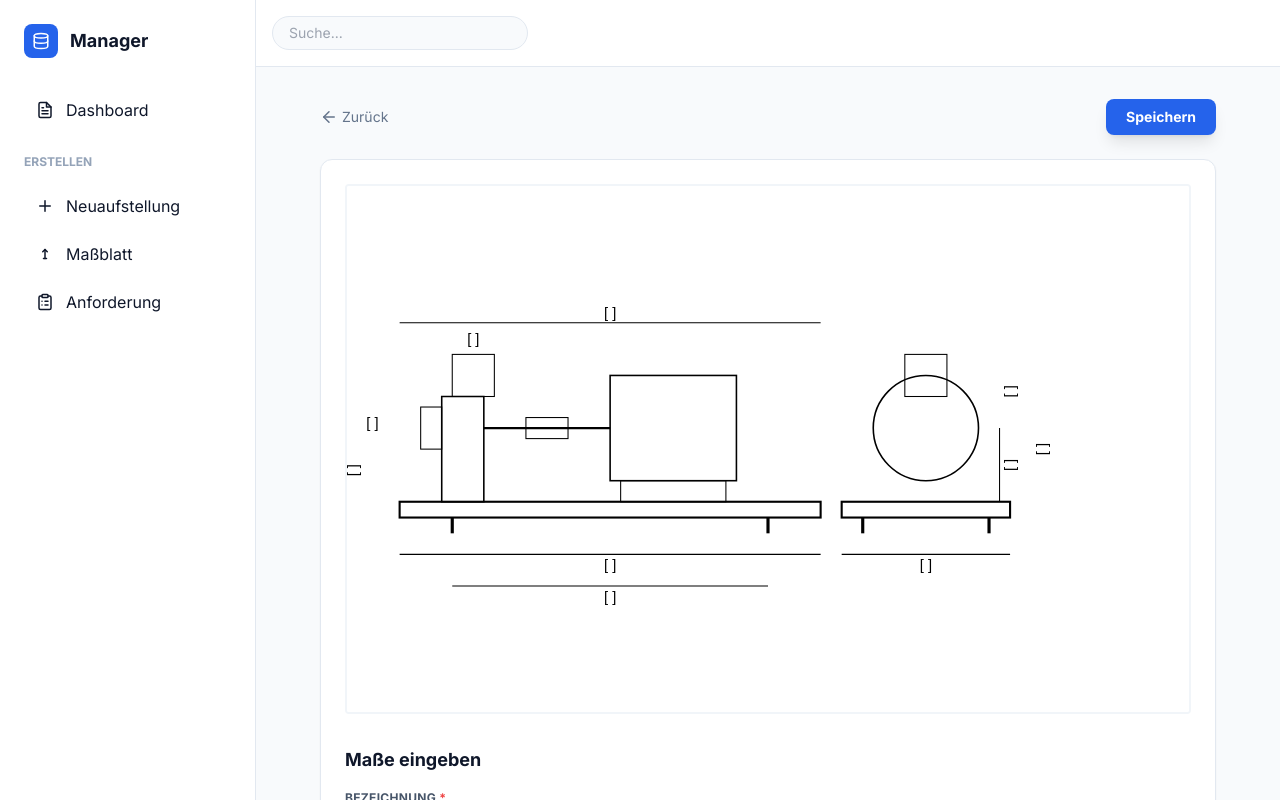
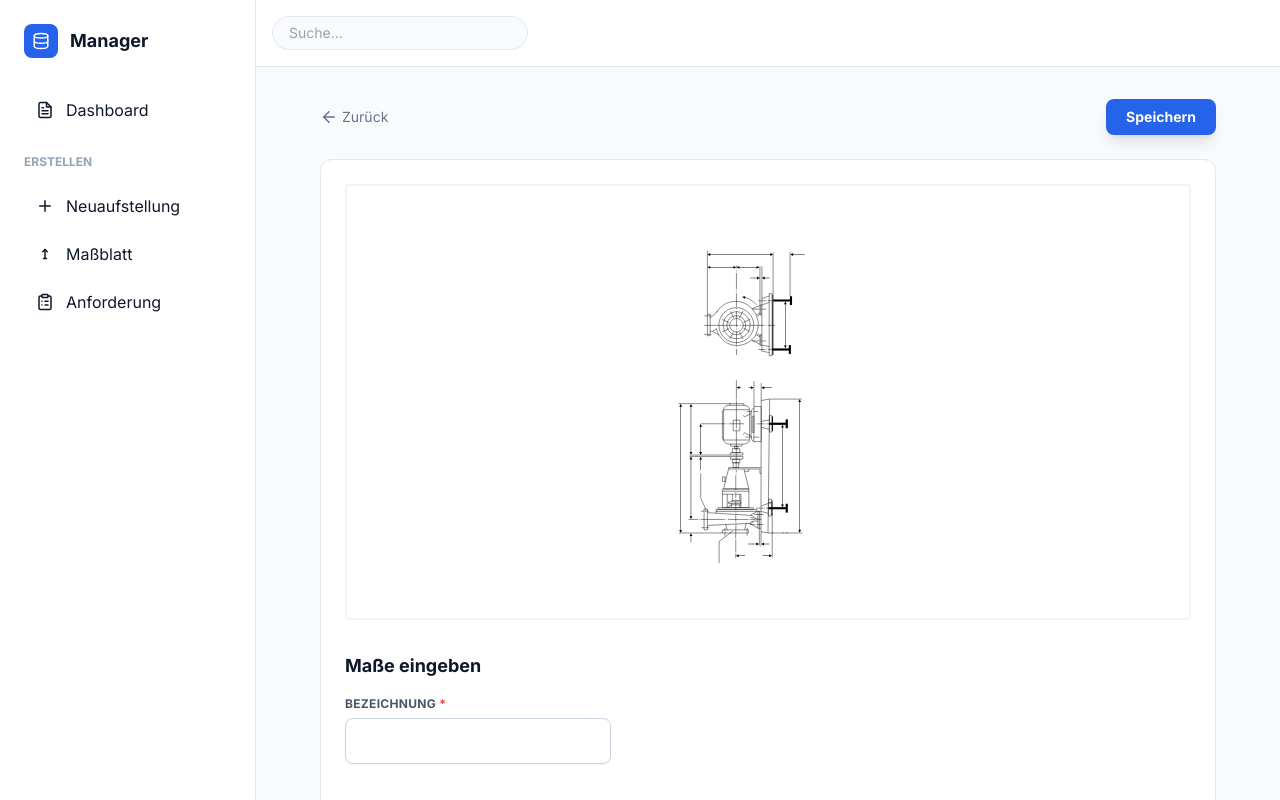
Before and after one commit to charalampos1/webappdocs, a React (Vite) app: page / in a window 1280 px wide. Both pictures are taken after a click on the button "Maßblatt". Built offline with nearby package versions, Linux system fonts and the light colour scheme; the HTML template or start-up script is replaced by a standard one.

Commit message:
Refactor Forms component with new input fields

```diff
--- a/src/components/Forms.jsx
+++ b/src/components/Forms.jsx
@@ -3,7 +3,7 @@ import { InputField, CheckboxField, CollapsibleSection } from './UI';
 import { calculateNut } from '../utils/helpers';
 import { Icons } from './Icons';
 
-// Konstanten für Pumpenklassen
+// --- KONSTANTEN FÜR AUSWAHLLISTEN ---
 export const PUMP_CLASSES = {
     1: { label: "Klasse 1: Chemienormpumpe (ISO 2858)", fields: ["impellerType", "sealType"] },
     2: { label: "Klasse 2: Magnetkupplungspumpe", fields: ["magnetPower", "containmentShell"] },
@@ -14,41 +14,16 @@ export const PUMP_CLASSES = {
     7: { label: "Klasse 7: Dosierpumpe", fields: ["diaphragmMaterial", "dosingRate"] }
 };
 
-const TechnicalSVG = ({ data }) => {
-    const dim = (val) => val ? `${val}` : "[   ]";
-    const txtStyle = { fontSize: "14px", fill: "#000", fontFamily: "Arial, sans-serif", textAnchor: "middle" };
-    const lineStyle = { stroke: "#000", strokeWidth: "1" };
+const HERSTELLER_LIST = ["RICHTER", "KSB", "Klaus Union", "Flowserve", "Allweiler", "Netzsch"];
+const DICHTUNG_LIST = ["Gleitringdichtung", "Packung", "Magnetkupplung", "Spalttopfmotor"];
+const ZONE_LIST = ["II 1G", "II 2G", "II 3G", "Keine"];
 
-    return (
-        <svg viewBox="0 0 800 500" className="w-full h-full select-none bg-white" style={{minHeight: '400px'}}>
-            <g transform="translate(50, 50)">
-                <rect x="0" y="250" width="400" height="15" fill="none" stroke="black" strokeWidth="2" />
-                <line x1="50" y1="265" x2="50" y2="280" stroke="black" strokeWidth="3" /><line x1="350" y1="265" x2="350" y2="280" stroke="black" strokeWidth="3" />
-                <path d="M 40 250 L 40 150 L 80 150 L 80 250 Z" fill="none" stroke="black" strokeWidth="1.5" /><rect x="20" y="160" width="20" height="40" fill="none" stroke="black" /><rect x="50" y="110" width="40" height="40" fill="none" stroke="black" />
-                <rect x="200" y="130" width="120" height="100" fill="none" stroke="black" strokeWidth="1.5" /><rect x="210" y="230" width="100" height="20" fill="none" stroke="black" /><line x1="80" y1="180" x2="200" y2="180" stroke="black" strokeWidth="2" /><rect x="120" y="170" width="40" height="20" fill="none" stroke="black" />
-                <line x1="0" y1="80" x2="400" y2="80" {...lineStyle} /><text x="200" y="75" {...txtStyle}>{dim(data.l_total)}</text>
-                <line x1="0" y1="300" x2="400" y2="300" {...lineStyle} /><text x="200" y="315" {...txtStyle}>{dim(data.l_base)}</text>
-                <line x1="50" y1="330" x2="350" y2="330" {...lineStyle} /><text x="200" y="345" {...txtStyle}>{dim(data.l_mount)}</text>
-                <text x="-20" y="180" {...txtStyle} textAnchor="end">{dim(data.dn_suc)}</text><text x="70" y="100" {...txtStyle}>{dim(data.dn_dis)}</text>
-                <text x="-40" y="220" {...txtStyle} transform="rotate(-90, -40, 220)">{dim(data.h_center)}</text>
-            </g>
-            <g transform="translate(550, 50)">
-                <rect x="-80" y="250" width="160" height="15" fill="none" stroke="black" strokeWidth="2" />
-                <line x1="-60" y1="265" x2="-60" y2="280" stroke="black" strokeWidth="3" /><line x1="60" y1="265" x2="60" y2="280" stroke="black" strokeWidth="3" />
-                <circle cx="0" cy="180" r="50" fill="none" stroke="black" strokeWidth="1.5" /><rect x="-20" y="110" width="40" height="40" fill="none" stroke="black" />
-                <line x1="-80" y1="300" x2="80" y2="300" {...lineStyle} /><text x="0" y="315" {...txtStyle}>{dim(data.w_base)}</text>
-                <text x="115" y="200" {...txtStyle} transform="rotate(-90, 115, 200)">{dim(data.h_total)}</text>
-                <text x="85" y="145" {...txtStyle} transform="rotate(-90, 85, 145)">{dim(data.h_flange)}</text>
-                <line x1="70" y1="180" x2="70" y2="250" {...lineStyle} /><text x="85" y="215" {...txtStyle} transform="rotate(-90, 85, 215)">{dim(data.h_center2 || data.h_center)}</text>
-            </g>
-        </svg>
-    );
-};
-
+// --- FORMULAR 1: NEUAUFSTELLUNG ---
 export const MachineDataForm = ({ data, onChange }) => {
     const handleFieldChange = (e) => {
         const { name, value } = e.target;
         const newData = { ...data, [name]: value };
+        // Automatische Nut-Berechnung bei Wellenänderung
         if(name === 'durchmesser_pumpe') newData.nut = calculateNut(value);
         if(name === 'durchmesser_motor') newData.nut_motor = calculateNut(value);
         onChange(newData);
@@ -58,25 +33,35 @@ export const MachineDataForm = ({ data, onChange }) => {
         <div className="animate-in pb-24">
             <CollapsibleSection title="Allgemeine Informationen">
                 <div className="grid grid-cols-1 md:grid-cols-2 gap-4">
-                    <InputField label="Werk" name="werk" value={data.werk} onChange={handleFieldChange} />
+                    <InputField label="Werk" name="werk" value={data.werk} onChange={handleFieldChange} placeholder="z.B. Clariant" />
                     <InputField label="Anlage" name="anlage" value={data.anlage} onChange={handleFieldChange} />
                     <InputField label="Position" name="position" value={data.position} onChange={handleFieldChange} />
                     <InputField label="Technischer Platz" name="tech_platz" value={data.tech_platz} onChange={handleFieldChange} />
                 </div>
             </CollapsibleSection>
 
+            <CollapsibleSection title="Ansprechpartner">
+                <div className="grid grid-cols-1 md:grid-cols-3 gap-4">
+                    <InputField label="Betriebsingenieur" name="betriebsingenieur" value={data.betriebsingenieur} onChange={handleFieldChange} />
+                    <InputField label="Sachbearbeiter (Ync)" name="ync_bearbeiter" value={data.ync_bearbeiter} onChange={handleFieldChange} />
+                    <InputField label="E-Mail" name="mail" value={data.mail} onChange={handleFieldChange} />
+                </div>
+            </CollapsibleSection>
+
             <CollapsibleSection title="Pumpendaten">
                 <div className="grid grid-cols-1 md:grid-cols-3 gap-4">
                     <InputField label="Pumpen-Nr." name="nummer_pumpe" value={data.nummer_pumpe} onChange={handleFieldChange} required />
-                    <InputField label="Hersteller" name="hersteller" value={data.hersteller} onChange={handleFieldChange} list={["RICHTER", "KSB", "Klaus Union"]} />
+                    <InputField label="Hersteller" name="hersteller" value={data.hersteller} onChange={handleFieldChange} list={HERSTELLER_LIST} />
+                    <InputField label="Pumpentyp" name="typ" value={data.typ} onChange={handleFieldChange} />
                     <InputField label="Wellendurchmesser [mm]" name="durchmesser_pumpe" value={data.durchmesser_pumpe} onChange={handleFieldChange} />
                     <InputField label="Nut [mm]" name="nut" value={data.nut} onChange={handleFieldChange} placeholder="Auto" />
-                    <InputField label="Wellenabdichtung" name="dichtung_pumpe" value={data.dichtung_pumpe} onChange={handleFieldChange} list={["Packung", "Gleitringdichtung", "hermetisch"]} />
+                    <InputField label="Wellenabdichtung" name="dichtung_pumpe" value={data.dichtung_pumpe} onChange={handleFieldChange} list={DICHTUNG_LIST} />
                 </div>
-                <div className="md:col-span-3 mt-4 pt-4 border-t border-slate-100 grid grid-cols-1 md:grid-cols-3 gap-4">
+                <div className="grid grid-cols-1 md:grid-cols-3 gap-4 mt-6 pt-4 border-t border-slate-100">
                     <div className="md:col-span-3 text-xs font-bold text-slate-400 uppercase">ATEX - Pumpe</div>
-                    <InputField label="Zone" name="zone" value={data.zone} onChange={handleFieldChange} list={["II1G", "II2G"]} />
+                    <InputField label="Zone" name="zone" value={data.zone} onChange={handleFieldChange} list={ZONE_LIST} />
                     <InputField label="Temperaturklasse" name="temp_klasse" value={data.temp_klasse} onChange={handleFieldChange} list={["T1", "T2", "T3", "T4"]} />
+                    <InputField label="Gruppe" name="gruppe" value={data.gruppe} onChange={handleFieldChange} list={["IIA", "IIB", "IIC"]} />
                 </div>
             </CollapsibleSection>
 
@@ -84,8 +69,10 @@ export const MachineDataForm = ({ data, onChange }) => {
                 <div className="grid grid-cols-1 md:grid-cols-3 gap-4">
                     <InputField label="Motoren-Nr." name="nummer_motor" value={data.nummer_motor} onChange={handleFieldChange} />
                     <InputField label="Leistung [kW]" name="leistung" value={data.leistung} onChange={handleFieldChange} />
+                    <InputField label="Drehzahl [1/min]" name="drehzahl" value={data.drehzahl} onChange={handleFieldChange} />
                     <InputField label="Wellendurchmesser [mm]" name="durchmesser_motor" value={data.durchmesser_motor} onChange={handleFieldChange} />
                     <InputField label="Nut [mm]" name="nut_motor" value={data.nut_motor} onChange={handleFieldChange} placeholder="Auto" />
+                    <InputField label="Bauform" name="bauform" value={data.bauform} onChange={handleFieldChange} list={["B3", "B5", "B35", "V1"]} />
                 </div>
             </CollapsibleSection>
 
@@ -96,58 +83,116 @@ export const MachineDataForm = ({ data, onChange }) => {
                     <CheckboxField label="mit Stützen" name="stuetzen" value={data.stuetzen} onChange={handleFieldChange} />
                     <CheckboxField label="verschraubt" name="verschraubt" value={data.verschraubt} onChange={handleFieldChange} />
                 </div>
+                <div className="mt-4">
+                    <label className="block text-sm font-medium text-slate-700 mb-1">Bemerkungen</label>
+                    <textarea name="bemerkung_bestellung" value={data.bemerkung_bestellung || ''} onChange={handleFieldChange} rows="3" className="w-full p-2.5 border border-slate-300 bg-white rounded-lg outline-none focus:ring-2 focus:ring-blue-500" />
+                </div>
                 <div className="mt-6 p-4 bg-orange-50 border border-orange-200 rounded-lg flex items-start gap-3">
                     <Icons.AlertTriangle className="text-orange-600 mt-1" />
-                    <p className="text-sm text-orange-700 leading-snug">Hinweis: Eine Änderung der Förderhöhe kann Auswirkungen auf den Absicherungsdruck von Druckbehältern und Rohrleitungen haben.</p>
+                    <p className="text-sm text-orange-700 leading-snug">
+                        Hinweis: Eine Änderung der Förderhöhe kann Auswirkungen auf den Absicherungsdruck von Druckbehältern und Rohrleitungen haben.
+                    </p>
                 </div>
             </CollapsibleSection>
         </div>
     );
 };
 
+// --- FORMULAR 2: MASSBLATT (TECHNISCHE ZEICHNUNG) ---
 export const TechnicalDrawingForm = ({ data, onChange }) => {
     const handleFieldChange = (e) => onChange({ ...data, [e.target.name]: e.target.value });
+
     return (
         <div className="animate-in pb-24">
             <div className="p-6 bg-white rounded-xl shadow-sm border border-slate-200 mb-6">
-                <div className="border-2 border-slate-100 rounded bg-white mb-8 overflow-hidden"><TechnicalSVG data={data} /></div>
+                {/* Anzeige der hochgeladenen SVG-Datei aus dem public-Ordner */}
+                <div className="border-2 border-slate-100 rounded bg-white mb-8 overflow-hidden flex justify-center p-4">
+                    <img
+                        src="/zeichnung_aufstellung.svg"
+                        alt="Technische Zeichnung"
+                        className="max-h-[400px] w-auto object-contain"
+                        onError={(e) => { e.target.style.display = 'none'; console.error("Bilddatei nicht gefunden"); }}
+                    />
+                </div>
+
                 <h3 className="font-bold text-lg mb-4">Maße eingeben</h3>
                 <div className="grid grid-cols-1 md:grid-cols-3 gap-6">
                     <InputField label="Bezeichnung" name="drawingTitle" value={data.drawingTitle} onChange={handleFieldChange} required />
-                    <div className="md:col-span-3 border-b border-slate-100"></div>
-                    <InputField label="L Gesamt" name="l_total" value={data.l_total} onChange={handleFieldChange} placeholder="842" />
-                    <InputField label="L Grundplatte" name="l_base" value={data.l_base} onChange={handleFieldChange} placeholder="800" />
-                    <InputField label="L Bohrung" name="l_mount" value={data.l_mount} onChange={handleFieldChange} placeholder="540" />
-                    <InputField label="H Gesamt" name="h_total" value={data.h_total} onChange={handleFieldChange} placeholder="320" />
-                    <InputField label="DN Saug" name="dn_suc" value={data.dn_suc} onChange={handleFieldChange} placeholder="50" />
-                    <InputField label="DN Druck" name="dn_dis" value={data.dn_dis} onChange={handleFieldChange} placeholder="32" />
-                    <InputField label="Breite" name="w_base" value={data.w_base} onChange={handleFieldChange} placeholder="320" />
-                    <InputField label="H Achse" name="h_center" value={data.h_center} onChange={handleFieldChange} placeholder="180" />
+                    <div className="md:col-span-3 border-b border-slate-100 mt-4"></div>
+
+                    <InputField label="L Gesamt (mm)" name="l_total" value={data.l_total} onChange={handleFieldChange} placeholder="z.B. 842" />
+                    <InputField label="L Grundplatte (mm)" name="l_base" value={data.l_base} onChange={handleFieldChange} placeholder="z.B. 800" />
+                    <InputField label="L Bohrung (mm)" name="l_mount" value={data.l_mount} onChange={handleFieldChange} />
+                    <InputField label="H Gesamt (mm)" name="h_total" value={data.h_total} onChange={handleFieldChange} />
+                    <InputField label="H Achse (mm)" name="h_center" value={data.h_center} onChange={handleFieldChange} />
+                    <InputField label="Breite (mm)" name="w_base" value={data.w_base} onChange={handleFieldChange} />
+                    <InputField label="DN Saug" name="dn_suc" value={data.dn_suc} onChange={handleFieldChange} />
+                    <InputField label="DN Druck" name="dn_dis" value={data.dn_dis} onChange={handleFieldChange} />
                 </div>
             </div>
         </div>
     );
 };
 
-// Am Ende von src/components/Forms.jsx hinzufügen, falls noch nicht vorhanden:
+// --- FORMULAR 3: AGGREGAT-ANFORDERUNG ---
+export const AggregateRequestForm = ({ data, onChange }) => {
+    const handleFieldChange = (e) => {
+        const { name, value } = e.target;
+        onChange({ ...data, [name]: value });
+    };
 
-export const AggregateRequestForm = ({ data, onChange }) => {
-    const handleFieldChange = (e) => onChange({ ...data, [e.target.name]: e.target.value });
+    const pumpClass = data.pumpClass || '1';
+    const currentClassConfig = PUMP_CLASSES[pumpClass];
 
     return (
         <div className="animate-in pb-24">
+            <CollapsibleSection title="Pumpen-Klassifizierung">
+                <div className="mb-2">
+                    <label className="block text-xs font-bold text-slate-600 uppercase mb-2">Klasse wählen</label>
+                    <select
+                        name="pumpClass"
+                        value={pumpClass}
+                        onChange={handleFieldChange}
+                        className="w-full p-2.5 bg-white border border-slate-300 rounded-lg outline-none focus:ring-2 focus:ring-blue-100"
+                    >
+                        {Object.entries(PUMP_CLASSES).map(([k, v]) => (
+                            <option key={k} value={k}>{v.label}</option>
+                        ))}
+                    </select>
+                </div>
+            </CollapsibleSection>
+
             <CollapsibleSection title="Projektdaten">
                 <div className="grid grid-cols-1 md:grid-cols-2 gap-4">
-                    <InputField label="Projektname" name="project" value={data.project} onChange={handleFieldChange} />
+                    <InputField label="Projekt" name="project" value={data.project} onChange={handleFieldChange} />
+                    <InputField label="Datum" name="date" type="date" value={data.date} onChange={handleFieldChange} />
                     <InputField label="Anforderer" name="requester" value={data.requester} onChange={handleFieldChange} />
-                    <InputField label="Datum" name="date" type="date" value={data.date} onChange={handleFieldChange} />
+                    <InputField label="Abteilung" name="department" value={data.department} onChange={handleFieldChange} />
                 </div>
             </CollapsibleSection>
+
             <CollapsibleSection title="Betriebsdaten">
                 <div className="grid grid-cols-1 md:grid-cols-3 gap-4">
                     <InputField label="Medium" name="medium" value={data.medium} onChange={handleFieldChange} />
-                    <InputField label="Förderstrom (m³/h)" name="flow" value={data.flow} onChange={handleFieldChange} />
-                    <InputField label="Förderhöhe (m)" name="head" value={data.head} onChange={handleFieldChange} />
+                    <InputField label="Temperatur [°C]" name="temp" value={data.temp} onChange={handleFieldChange} />
+                    <InputField label="Förderstrom [m³/h]" name="flow" value={data.flow} onChange={handleFieldChange} />
+                    <InputField label="Förderhöhe [m]" name="head" value={data.head} onChange={handleFieldChange} />
+                    <InputField label="Dichte [kg/dm³]" name="density" value={data.density} onChange={handleFieldChange} />
+                    <InputField label="Viskosität [mPas]" name="viscosity" value={data.viscosity} onChange={handleFieldChange} />
+                </div>
+            </CollapsibleSection>
+
+            <CollapsibleSection title={`Spezifische Daten (${currentClassConfig.label})`}>
+                <div className="grid grid-cols-1 md:grid-cols-2 gap-4">
+                    {currentClassConfig.fields.map(fieldKey => (
+                        <InputField
+                            key={fieldKey}
+                            label={fieldKey.replace(/([A-Z])/g, ' $1').trim()}
+                            name={fieldKey}
+                            value={data[fieldKey]}
+                            onChange={handleFieldChange}
+                        />
+                    ))}
                 </div>
             </CollapsibleSection>
         </div>
```
